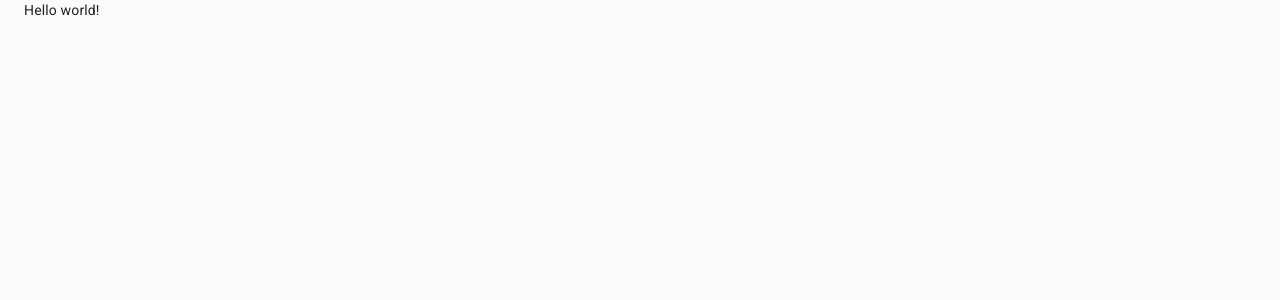
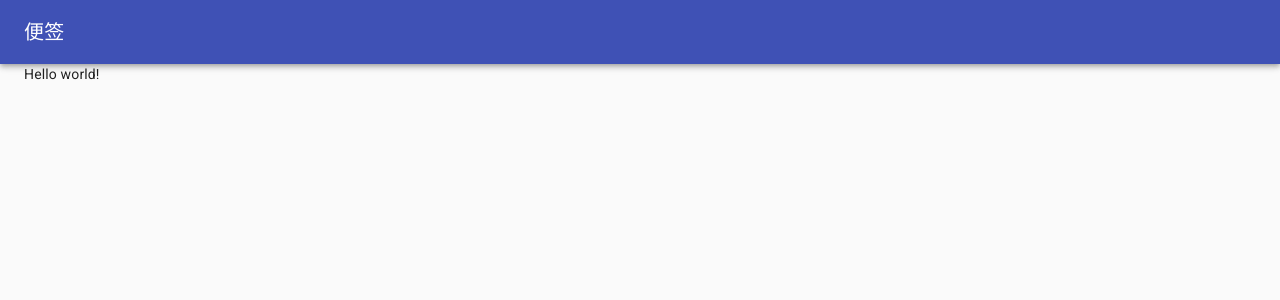
Before and after one commit to WordlessEcho/Brambling-Note-FE, a React (Create React App) app: page / in a window 1280 px wide. Shown: the top 300 px of the page. Built offline with nearby package versions, Linux system fonts and the light colour scheme.

Commit message:
feat(ui): add an AppBar

```diff
--- a/src/App.tsx
+++ b/src/App.tsx
@@ -2,12 +2,16 @@ import React from 'react';
 
 import { Container, createMuiTheme, ThemeProvider } from '@material-ui/core';
 import { zhCN } from '@material-ui/core/locale';
+
+import ApplicationBar from './components/ApplicationBar';
 
 const theme = createMuiTheme({}, zhCN);
 
 const App = () => {
   return (
     <ThemeProvider theme={theme}>
+      <ApplicationBar />
+
       <Container component='main'>
         Hello world!
       </Container>
--- /dev/null
+++ b/src/components/ApplicationBar.tsx
@@ -0,0 +1,17 @@
+import React from 'react';
+
+import { Typography, Toolbar, AppBar } from '@material-ui/core';
+
+const ApplicationBar = () => {
+  return (
+    <AppBar position='static'>
+      <Toolbar>
+        <Typography variant='h6'>
+          便签
+        </Typography>
+      </Toolbar>
+    </AppBar>
+  );
+};
+
+export default ApplicationBar;
```
